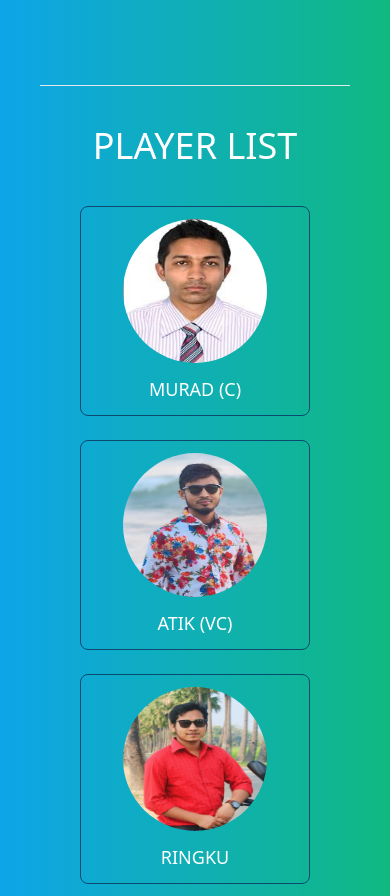
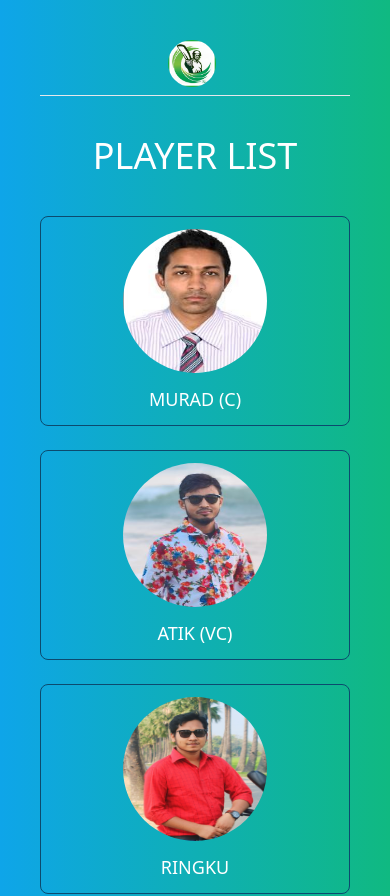
Before and after one commit to md-mozahid/newaz-steel-cricket-team, a React (Vite) app: page /player-list in a window 390 px wide. Shown: the top 896 px of the page. Built offline with nearby package versions, Linux system fonts and the light colour scheme; some icons are missing.

Commit message:
change logo

```diff
--- a/index.html
+++ b/index.html
@@ -4,7 +4,7 @@
     <meta charset="UTF-8" />
     <link rel="icon" type="image/svg+xml" href="/vite.svg" />
     <meta name="viewport" content="width=device-width, initial-scale=1.0" />
-    <title>Newaz Cricket Team</title>
+    <title>NSL Cricket Team</title>
   </head>
   <body>
     <div id="root"></div>
--- a/src/components/Navbar.jsx
+++ b/src/components/Navbar.jsx
@@ -20,7 +20,7 @@ const Navbar = () => {
                   onClick={() => setToggle(false)}
                   className="text-2xl text-rose-500"
                 />
-                <ul className="h-full w-full flex flex-col items-start justify-start mt-12 space-y-4 uppercase">
+                <ul className="h-full w-full flex flex-col items-center justify-start mt-12 space-y-4 uppercase">
                   <li className="md:text-xl hover:text-rose-500">
                     <Link to="/">Home</Link>
                   </li>
@@ -38,7 +38,7 @@ const Navbar = () => {
             <img
               src={images.Logo}
               alt=""
-              className="md:text-xl w-12 rounded-full hidden md:block cursor-pointer"
+              className="md:text-xl w-12 rounded-full  md:block cursor-pointer"
             />
           </Link>
           <div className="hidden md:block">
--- a/src/components/Players.jsx
+++ b/src/components/Players.jsx
@@ -5,7 +5,7 @@ import { PlayerList } from "../data/PlayerList";
 const Players = () => {
   return (
     <>
-      <div className="container mx-auto p-10  text-white">
+      <div className="container mx-auto py-10  text-white">
         <h2 className="text-4xl text-center uppercase">Player List</h2>
         <ul className="mt-10 grid md:grid-cols-6 gap-6">
           {PlayerList.map((player) => (
```
Also changed, not shown: src/assets/img/logo.jpg.
